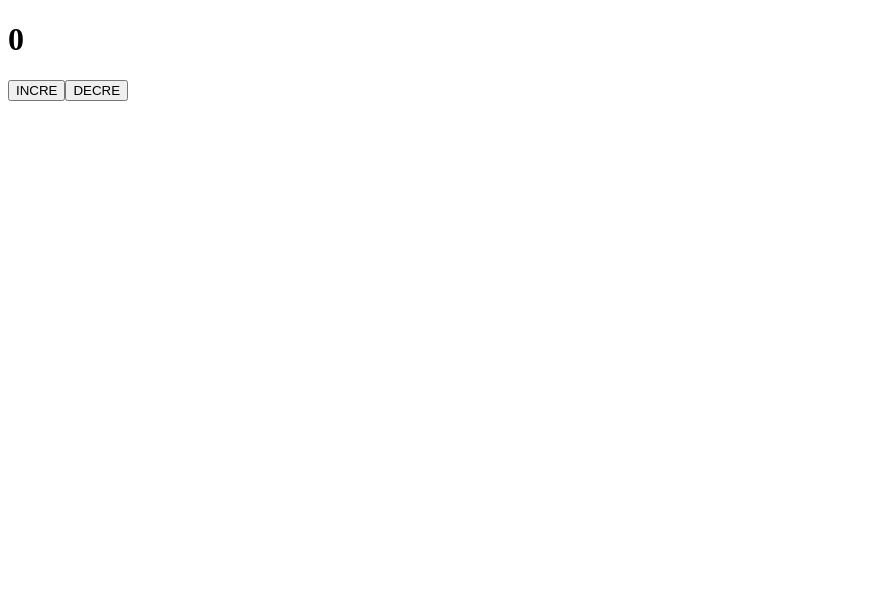
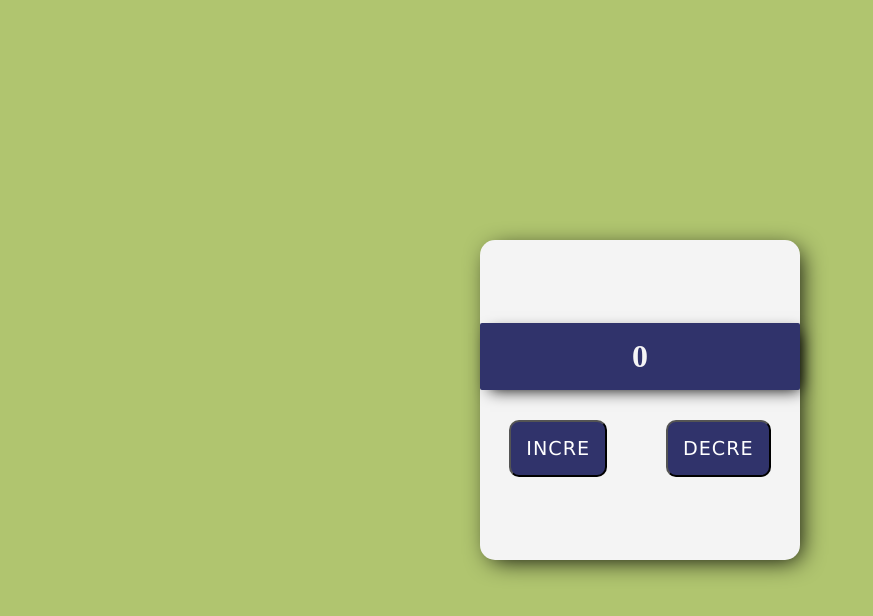
Before and after one commit to Pragyani/incre-decre-project, a React (Create React App) app: page / in a window 1280 px wide. Shown: the top 616 px of the page, without its empty margins (0-873 px from the left). Built offline with nearby package versions, Linux system fonts and the light colour scheme.

Commit message:
added:  css styling

```diff
--- a/src/App.css
+++ b/src/App.css
@@ -1,38 +1,70 @@
-.App {
+* {
+  margin: 0%;
+  padding: 0%;
+  box-sizing: border-box;
+}
+
+.main-div {
+  width: 100%;
+  height: 100vh;
+  background-color: #b0c56f;
+  display: flex;
+  flex-direction: row;
+  justify-content: center;
+  align-items: center;
   text-align: center;
 }
 
-.App-logo {
-  height: 40vmin;
-  pointer-events: none;
+.container {
+  width: 25%;
+  height: 40vh;
+  background-color: #f4f4f4;
+  box-shadow: 5px 5px 25px -5px black;
+  border-radius: 15px;
+  display: flex;
+  justify-content: center;
+  flex-direction: column;
+  align-items: center;
 }
 
-@media (prefers-reduced-motion: no-preference) {
-  .App-logo {
-    animation: App-logo-spin infinite 20s linear;
-  }
+h1 {
+  color: whitesmoke;
+  font-weight: bolder;
+  font-size: xx-large;
+  background-color: #30336b;
+  padding-top: 15px;
+  padding-bottom: 15px;
+  padding-left: 20px;
+  padding-right: 20px;
+  margin-bottom: 10px;
+  width: 100%;
+  box-shadow: 5px 5px 15px -5px black;
+  border-radius: 2px;
 }
 
-.App-header {
-  background-color: #282c34;
-  min-height: 100vh;
-  display: flex;
-  flex-direction: column;
-  align-items: center;
-  justify-content: center;
-  font-size: calc(10px + 2vmin);
+button {
+  padding: 15px 15px 15px 15px;
+  /* border-style: none; */
+  border-radius: 10px;
+  background-color: #30336b;
   color: white;
+  font-family: Verdana, Geneva, Tahoma, sans-serif;
+  font-weight: 500;
+  font-size: larger;
+  letter-spacing: 1px;
 }
 
-.App-link {
-  color: #61dafb;
+button:hover {
+  background-color: #66b5bc;
+  box-shadow: 5px 5px 15px -5px black;
+  cursor: pointer;
 }
 
-@keyframes App-logo-spin {
-  from {
-    transform: rotate(0deg);
-  }
-  to {
-    transform: rotate(360deg);
-  }
+.btn {
+  width: 100%;
+  display: flex;
+  justify-content: space-around;
+  align-items: center;
+  margin-top: 20px;
+
 }
```
